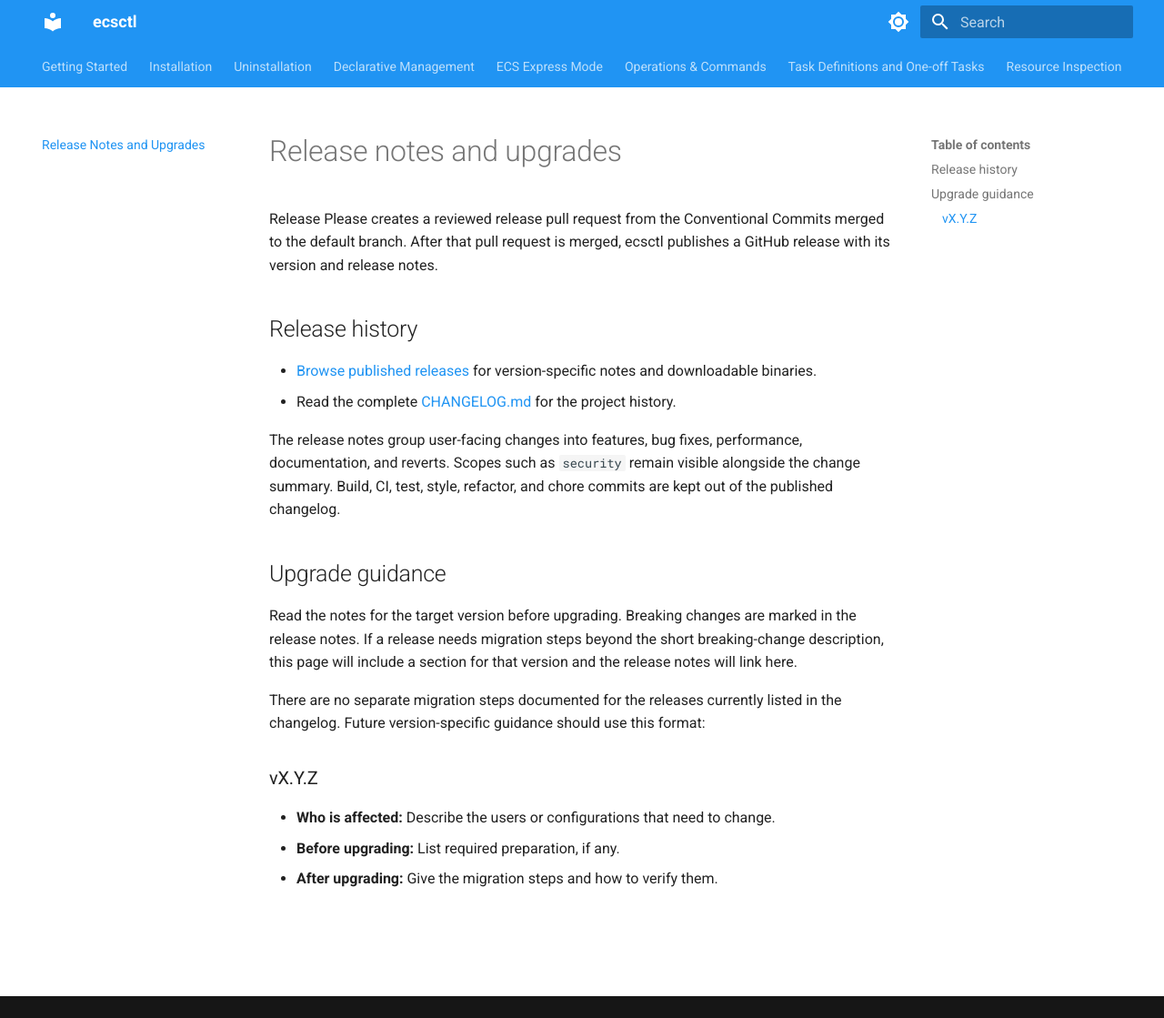
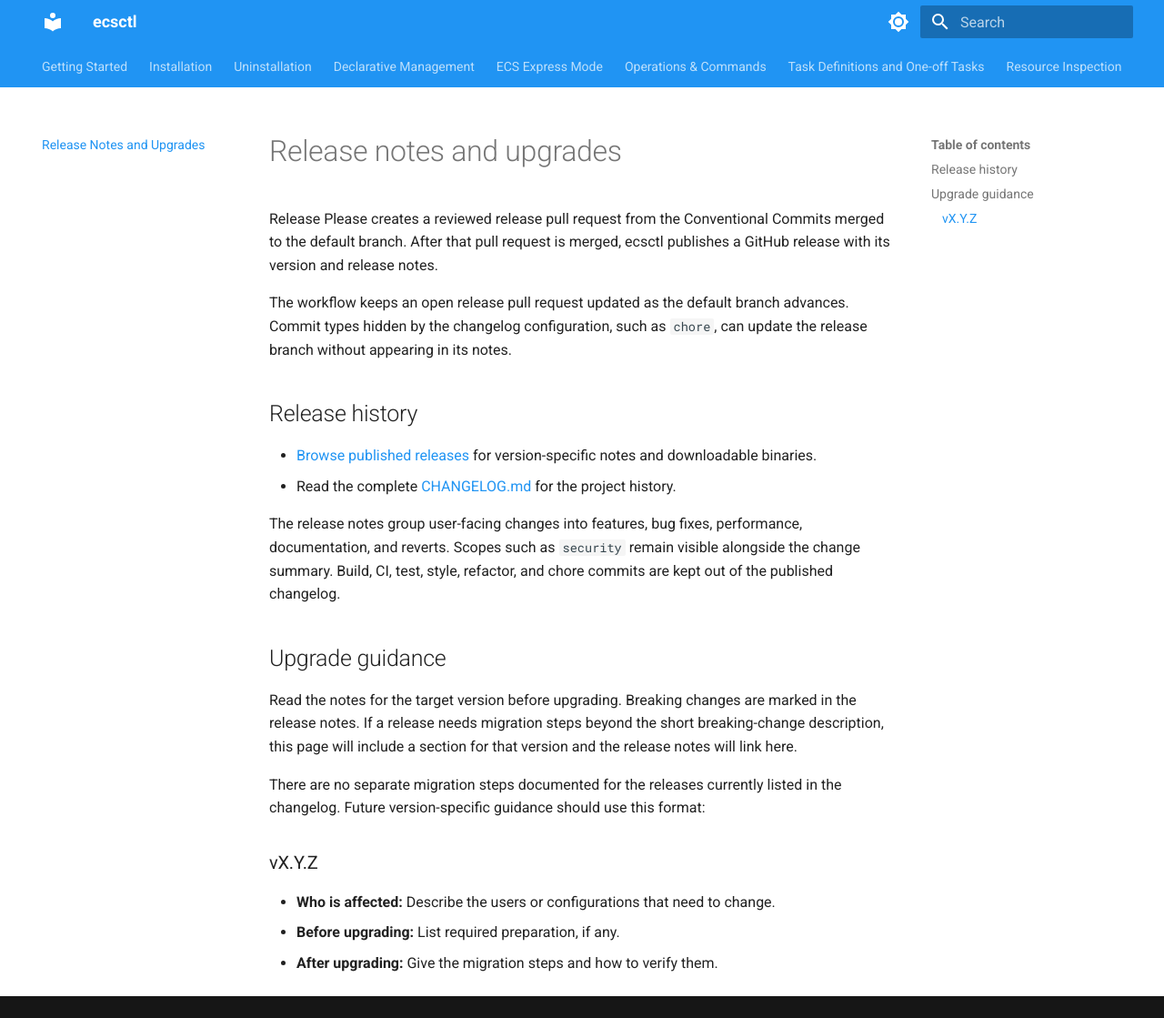
Before and after one commit to Roslaan001/ecsctl, an MkDocs documentation site: the page built from docs/releases.md, in a window 1280 px wide and 1119 px high. Shown: the whole window at 91% size. Built offline with MkDocs 1.6.1 and Material for MkDocs 9.7.7, drawn with Linux system fonts in a browser that asks for light colours.

Commit message:
chore(release): keep open release PRs up to date

```diff
--- a/docs/releases.md
+++ b/docs/releases.md
@@ -1,6 +1,8 @@
 # Release notes and upgrades
 
 Release Please creates a reviewed release pull request from the Conventional Commits merged to the default branch. After that pull request is merged, ecsctl publishes a GitHub release with its version and release notes.
+
+The workflow keeps an open release pull request updated as the default branch advances. Commit types hidden by the changelog configuration, such as `chore`, can update the release branch without appearing in its notes.
 
 ## Release history
 
--- a/release-please-config.json
+++ b/release-please-config.json
@@ -1,6 +1,7 @@
 {
   "$schema": "https://raw.githubusercontent.com/googleapis/release-please/main/schemas/config.json",
   "release-type": "go",
+  "always-update": true,
   "changelog-sections": [
     { "type": "feat", "section": "Features" },
     { "type": "fix", "section": "Bug Fixes" },
```
